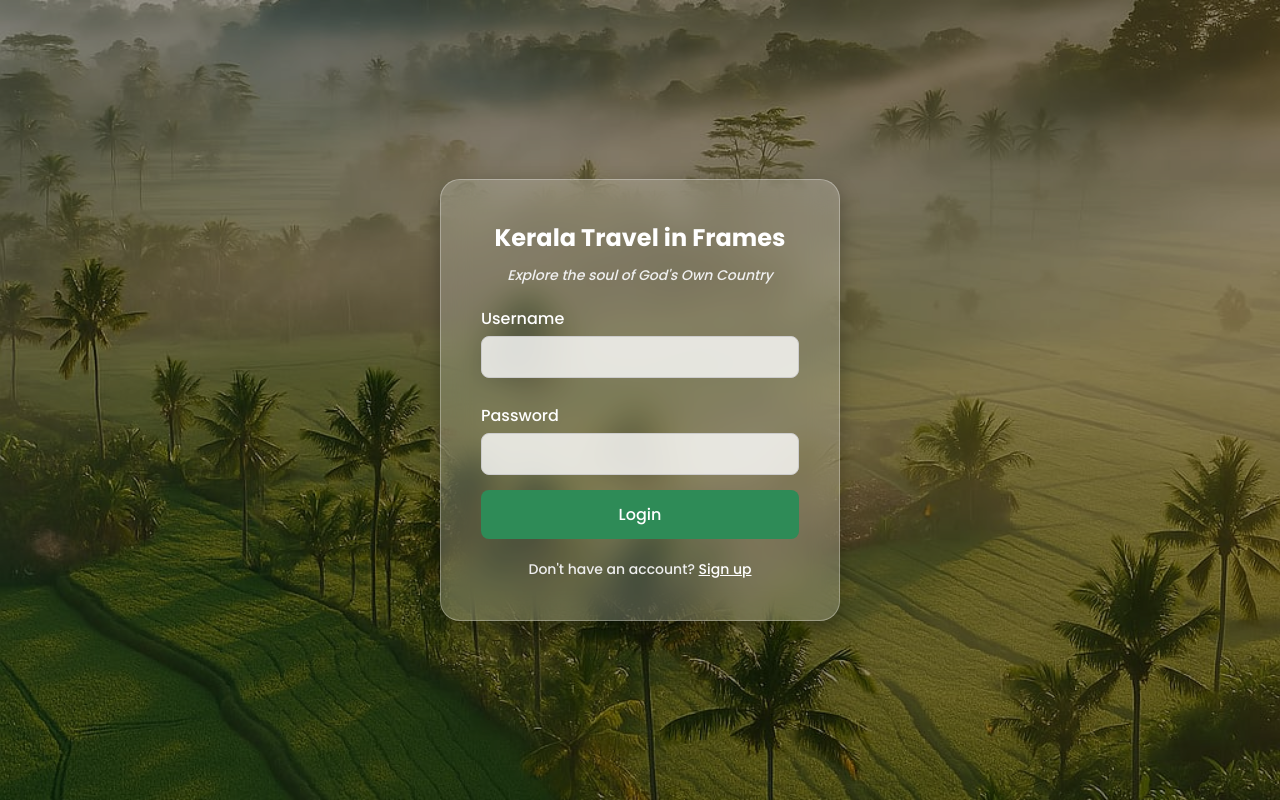
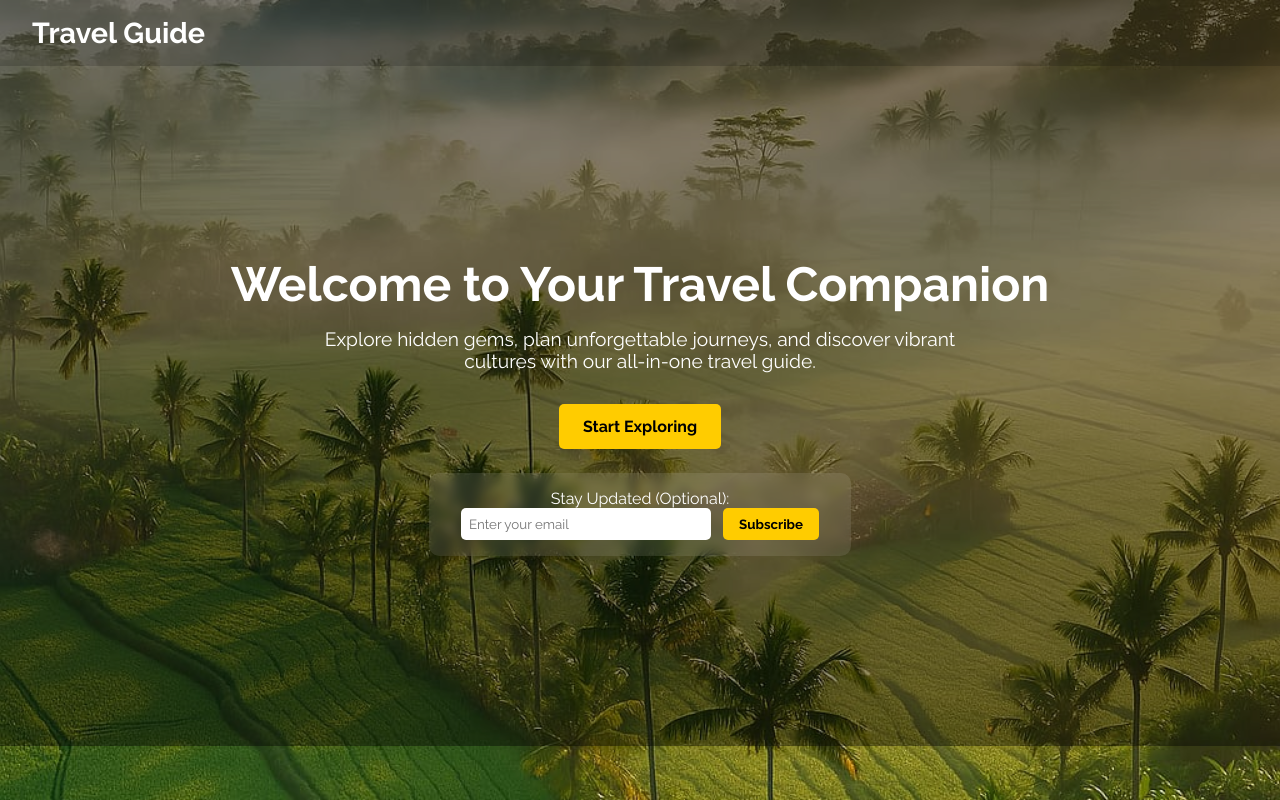
Before and after one commit to Cherian-11/Travelguide, a plain HTML site: page index.html in a window 1280 px wide. Drawn offline with Linux system fonts and the light colour scheme.

Commit message:
Update index.html

```diff
--- a/index.html
+++ b/index.html
@@ -1,118 +1,141 @@
-<!-- login.html -->
 <!DOCTYPE html>
 <html lang="en">
 <head>
   <meta charset="UTF-8" />
-  <meta name="viewport" content="width=device-width, initial-scale=1.0" />
-  <title>Kerala Travel in Frames - Login</title>
-  <link href="https://fonts.googleapis.com/css2?family=Poppins:wght@300;500;700&display=swap" rel="stylesheet" />
+  <meta name="viewport" content="width=device-width, initial-scale=1.0"/>
+  <title>Welcome | Travel Guide</title>
+  <link href="https://fonts.googleapis.com/css2?family=Raleway:wght@400;700&display=swap" rel="stylesheet">
   <style>
-    * { margin: 0; padding: 0; box-sizing: border-box; font-family: 'Poppins', sans-serif; }
-    body, html { height: 100%; width: 100%; }
+    * {
+      margin: 0;
+      padding: 0;
+      box-sizing: border-box;
+      font-family: 'Raleway', sans-serif;
+    }
+
     body {
       background: url('images/first.jpeg') no-repeat center center fixed;
       background-size: cover;
-      display: flex;
-      justify-content: center;
-      align-items: center;
-      position: relative;
-    }
-    .overlay {
-      position: fixed;
-      top: 0;
-      left: 0;
-      width: 100vw;
       height: 100vh;
-      background: rgba(0, 0, 0, 0.4);
-      z-index: 0;
-    }
-    .login-container {
-      background: rgba(255, 255, 255, 0.2);
-      backdrop-filter: blur(15px);
-      padding: 40px;
-      border-radius: 20px;
-      box-shadow: 0 8px 20px rgba(0, 0, 0, 0.3);
-      width: 100%;
-      max-width: 400px;
-      position: relative;
-      z-index: 1;
-      border: 1px solid rgba(255, 255, 255, 0.3);
       color: white;
     }
-    .login-container h2 {
+
+    nav {
+      display: flex;
+      align-items: center;
+      background: rgba(0, 0, 0, 0.5);
+      padding: 1rem 2rem;
+    }
+
+    nav h1 {
+      font-size: 1.8rem;
+    }
+
+    .hero {
+      display: flex;
+      flex-direction: column;
+      align-items: center;
+      justify-content: center;
+      height: 85vh;
       text-align: center;
-      margin-bottom: 10px;
-      color: #fff;
+      background: rgba(0, 0, 0, 0.4);
     }
-    .tagline {
-      text-align: center;
-      font-size: 14px;
-      color: #f0f0f0;
-      margin-bottom: 20px;
-      font-style: italic;
+
+    .hero h2 {
+      font-size: 3rem;
+      margin-bottom: 1rem;
     }
-    .login-container label {
-      display: block;
-      margin: 10px 0 5px;
-      font-weight: 500;
-      color: #fff;
+
+    .hero p {
+      font-size: 1.2rem;
+      max-width: 700px;
+      margin-bottom: 2rem;
     }
-    .login-container input {
-      width: 100%;
-      padding: 10px;
-      border: 1px solid #ccc;
-      border-radius: 8px;
-      margin-bottom: 15px;
-      background-color: rgba(255, 255, 255, 0.8);
+
+    .hero a {
+      padding: 0.8rem 1.5rem;
+      background: #ffcc00;
+      color: #000;
+      font-weight: bold;
+      text-decoration: none;
+      border-radius: 5px;
+      transition: background 0.3s ease;
+      margin-bottom: 1.5rem;
     }
-    .login-container button {
-      width: 100%;
-      padding: 12px;
-      background-color: #2e8b57;
-      color: white;
+
+    .hero a:hover {
+      background: #e6b800;
+    }
+
+    .email-signup {
+      background: rgba(255, 255, 255, 0.1);
+      padding: 1rem 2rem;
+      border-radius: 10px;
+      backdrop-filter: blur(5px);
+    }
+
+    .email-signup input[type="email"] {
+      padding: 0.5rem;
+      width: 250px;
       border: none;
-      border-radius: 8px;
-      font-size: 16px;
+      border-radius: 5px;
+      margin-right: 0.5rem;
+    }
+
+    .email-signup input[type="submit"] {
+      padding: 0.5rem 1rem;
+      border: none;
+      background: #ffcc00;
+      color: black;
+      font-weight: bold;
+      border-radius: 5px;
       cursor: pointer;
     }
-    .login-container button:hover { background-color: #256e46; }
-    .footer-text {
-      margin-top: 20px;
-      text-align: center;
-      font-size: 14px;
-      color: #eee;
+
+    .email-signup input[type="submit"]:hover {
+      background: #e6b800;
     }
-    .footer-text a {
-      color: #fff;
-      text-decoration: underline;
-    }
-    @media (max-width: 500px) {
-      .login-container { padding: 25px; }
+
+    @media (max-width: 768px) {
+      .hero h2 {
+        font-size: 2.2rem;
+      }
+
+      .email-signup input[type="email"] {
+        width: 100%;
+        margin-bottom: 0.5rem;
+      }
+
+      .email-signup input[type="submit"] {
+        width: 100%;
+      }
     }
   </style>
 </head>
 <body>
-  <div class="overlay"></div>
-  <div class="login-container">
-    <h2>Kerala Travel in Frames</h2>
-    <p class="tagline">Explore the soul of God's Own Country</p>
-    <form id="loginForm">
-      <label for="username">Username</label>
-      <input type="text" id="username" name="username" required />
+  <nav>
+    <h1>Travel Guide</h1>
+  </nav>
 
-      <label for="password">Password</label>
-      <input type="password" id="password" name="password" required />
-
-      <button type="submit">Login</button>
-    </form>
-    <p class="footer-text">Don't have an account? <a href="signup.html">Sign up</a></p>
+  <div class="hero">
+    <h2>Welcome to Your Travel Companion</h2>
+    <p>Explore hidden gems, plan unforgettable journeys, and discover vibrant cultures with our all-in-one travel guide.</p>
+    <a href="home.html">Start Exploring</a>
+    <div class="email-signup">
+      <form id="emailForm">
+        <label for="email">Stay Updated (Optional):</label><br>
+        <input type="email" id="email" name="email" placeholder="Enter your email" required>
+        <input type="submit" value="Subscribe">
+      </form>
+    </div>
   </div>
 
-  <script>
-    document.getElementById('loginForm').addEventListener('submit', function (e) {
-      e.preventDefault();
-      window.location.href = 'home.html';
-    });
-  </script>
+  <!-- Firebase SDKs -->
+  <script src="https://www.gstatic.com/firebasejs/10.5.2/firebase-app.js"></script>
+  <script src="https://www.gstatic.com/firebasejs/10.5.2/firebase-firestore.js"></script>
+
+  <!-- Your JavaScript file -->
+  <!-- ✅ Correct -->
+<script type="module" src="script.js"></script>
 </body>
 </html>
```
